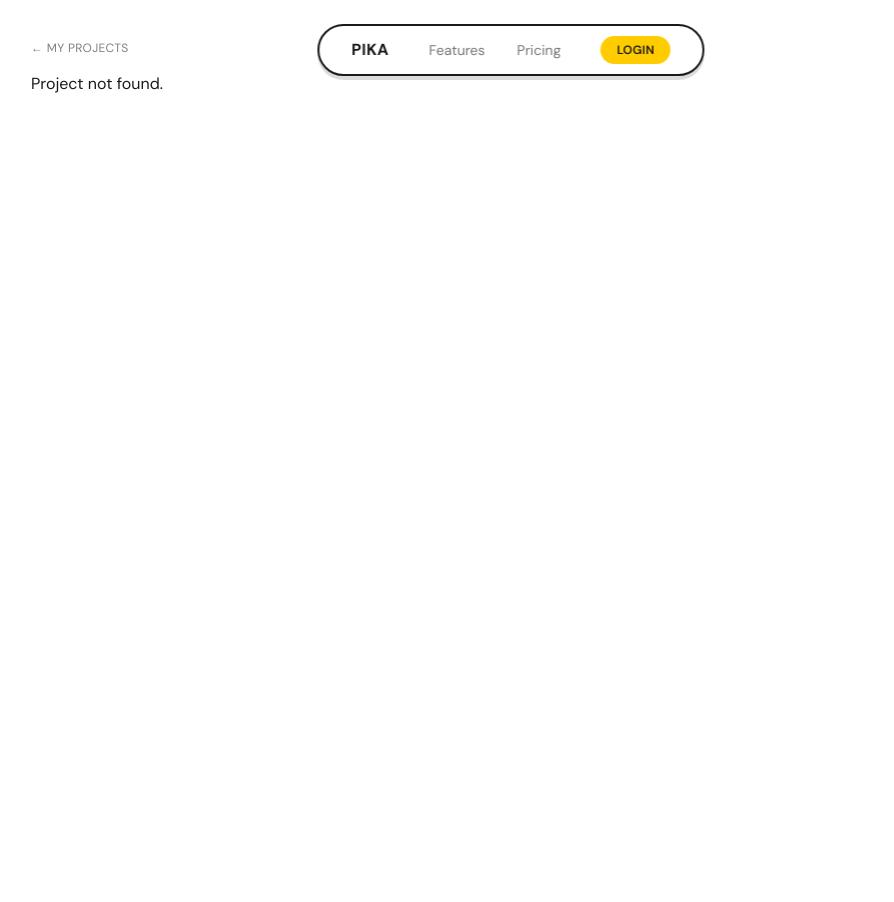
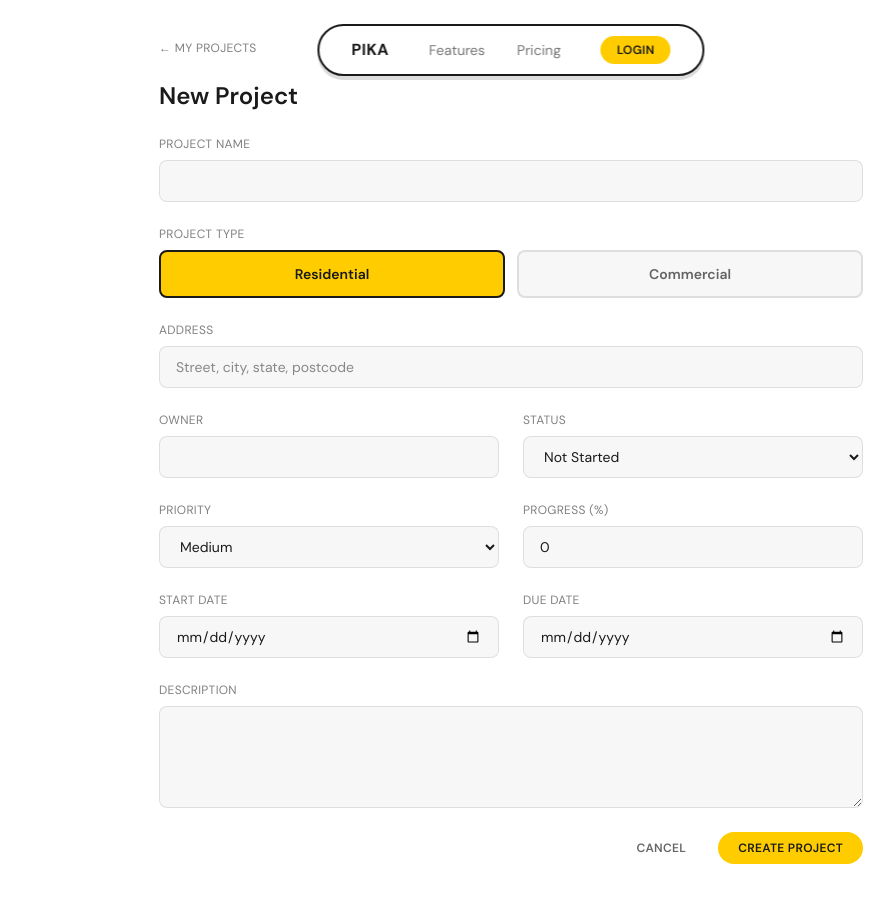
Before and after one commit to dwyaneramos/saasathon-2, a React (Vite) app in the folder client/: page /projects/new in a window 1280 px wide. Before the commit this address had no page. Shown: the whole page, without its empty margins (129-1023 px from the left). Before the commit the page ends 800 px from the top, so only its background shows below. Built offline with nearby package versions, Linux system fonts and the light colour scheme.

Commit message:
feat: added form

```diff
--- a/client/src/App.tsx
+++ b/client/src/App.tsx
@@ -1,5 +1,6 @@
 import { Route, Routes } from 'react-router-dom'
 import LandingPage from './pages/LandingPage'
+import NewProjectPage from './pages/NewProjectPage'
 import ProjectOverviewPage from './pages/ProjectOverviewPage'
 import ProjectsPage from './pages/ProjectsPage'
 
@@ -31,6 +32,7 @@ function App() {
       <Routes>
         <Route path="/" element={<LandingPage />} />
         <Route path="/projects" element={<ProjectsPage />} />
+        <Route path="/projects/new" element={<NewProjectPage />} />
         <Route path="/projects/:id" element={<ProjectOverviewPage />} />
       </Routes>
     </div>
--- a/client/src/data/projects.ts
+++ b/client/src/data/projects.ts
@@ -1,3 +1,5 @@
+export type ProjectType = 'Residential' | 'Commercial'
+
 export interface Project {
   id: string
   name: string
@@ -8,6 +10,8 @@ export interface Project {
   dueDate: string
   progress: string
   description: string
+  type: ProjectType
+  address: string
 }
 
 export const MY_PROJECTS: Project[] = [
@@ -22,6 +26,8 @@ export const MY_PROJECTS: Project[] = [
     progress: '62%',
     description:
       'A redesign of the onboarding flow to reduce drop-off during signup. Covers new wireframes, updated copy, and an A/B test plan against the current flow.',
+    type: 'Commercial',
+    address: '120 Market St, San Francisco, CA 94105',
   },
   {
     id: 'p2',
@@ -34,6 +40,8 @@ export const MY_PROJECTS: Project[] = [
     progress: '38%',
     description:
       'Migrating the authentication service to the new identity provider. Includes token refresh handling, session migration, and rollback plan.',
+    type: 'Residential',
+    address: '48 Elm Grove, Austin, TX 78704',
   },
   {
     id: 'p3',
@@ -46,6 +54,8 @@ export const MY_PROJECTS: Project[] = [
     progress: '81%',
     description:
       'Vendor contract renewal for the analytics platform. Waiting on legal review before the final signature; budget already approved.',
+    type: 'Commercial',
+    address: '900 W Madison St, Chicago, IL 60607',
   },
 ]
 
@@ -61,11 +71,18 @@ export const SHARED_PROJECTS: Project[] = [
     progress: '20%',
     description:
       'Shared workspace for the Q4 marketing campaign. Includes asset requests, copy drafts, and a shared calendar of publish dates.',
+    type: 'Residential',
+    address: '15 Harbor View Rd, Seattle, WA 98121',
   },
 ]
 
-export const ALL_PROJECTS: Project[] = [...MY_PROJECTS, ...SHARED_PROJECTS]
+export function getProjectById(id: string): Project | undefined {
+  return [...MY_PROJECTS, ...SHARED_PROJECTS].find((project) => project.id === id)
+}
 
-export function getProjectById(id: string): Project | undefined {
-  return ALL_PROJECTS.find((project) => project.id === id)
+// In-memory only until there's a backend: new projects are lost on reload.
+export function addProject(project: Omit<Project, 'id'>): Project {
+  const created: Project = { ...project, id: `p${Date.now()}` }
+  MY_PROJECTS.push(created)
+  return created
 }
--- /dev/null
+++ b/client/src/pages/NewProjectPage.tsx
@@ -0,0 +1,242 @@
+import { useState, type FormEvent, type ReactNode } from 'react'
+import { Link, useNavigate } from 'react-router-dom'
+import { addProject, type ProjectType } from '../data/projects'
+
+const STATUSES = ['Not Started', 'In Progress', 'On Track', 'At Risk', 'Completed']
+const PRIORITIES = ['Low', 'Medium', 'High']
+const PROJECT_TYPES: ProjectType[] = ['Residential', 'Commercial']
+
+const labelClass = 'font-[DM_Sans] text-xs uppercase tracking-wide text-black/50'
+const inputClass =
+  'w-full rounded-lg border border-black/10 bg-black/[0.03] px-4 py-2.5 font-[DM_Sans] text-sm text-[#1a1a1a] outline-none transition-colors focus:border-[#E3350D] focus:bg-white'
+
+// Matches the display format used by the existing projects, e.g. "Sep 12, 2026".
+function formatDate(isoDate: string): string {
+  const [year, month, day] = isoDate.split('-').map(Number)
+  return new Date(year, month - 1, day).toLocaleDateString('en-US', {
+    month: 'short',
+    day: 'numeric',
+    year: 'numeric',
+  })
+}
+
+interface FieldProps {
+  label: string
+  htmlFor?: string
+  className?: string
+  children: ReactNode
+}
+
+function Field({ label, htmlFor, className = '', children }: FieldProps) {
+  return (
+    <div className={`flex flex-col gap-2 ${className}`}>
+      <label htmlFor={htmlFor} className={labelClass}>
+        {label}
+      </label>
+      {children}
+    </div>
+  )
+}
+
+function NewProjectPage() {
+  const navigate = useNavigate()
+  const [name, setName] = useState('')
+  const [type, setType] = useState<ProjectType>('Residential')
+  const [address, setAddress] = useState('')
+  const [status, setStatus] = useState(STATUSES[0])
+  const [owner, setOwner] = useState('')
+  const [priority, setPriority] = useState('Medium')
+  const [startDate, setStartDate] = useState('')
+  const [dueDate, setDueDate] = useState('')
+  const [progress, setProgress] = useState('0')
+  const [description, setDescription] = useState('')
+  const [error, setError] = useState('')
+
+  function handleSubmit(event: FormEvent<HTMLFormElement>) {
+    event.preventDefault()
+    if (dueDate < startDate) {
+      setError('Due date must be on or after the start date.')
+      return
+    }
+
+    const project = addProject({
+      name: name.trim(),
+      type,
+      address: address.trim(),
+      status,
+      owner: owner.trim(),
+      priority,
+      startDate: formatDate(startDate),
+      dueDate: formatDate(dueDate),
+      progress: `${progress}%`,
+      description: description.trim(),
+    })
+    navigate(`/projects/${project.id}`)
+  }
+
+  return (
+    <div className="mx-auto flex min-h-svh max-w-3xl flex-col gap-6 px-8 py-10">
+      <Link
+        to="/projects"
+        className="self-start font-[DM_Sans] text-xs uppercase tracking-wide text-black/50 hover:text-black"
+      >
+        ← My Projects
+      </Link>
+
+      <h1 className="font-[DM_Sans] text-2xl font-semibold text-[#1a1a1a]">New Project</h1>
+
+      <form onSubmit={handleSubmit} className="grid grid-cols-1 gap-6 sm:grid-cols-2">
+        <Field label="Project Name" htmlFor="name" className="sm:col-span-2">
+          <input
+            id="name"
+            required
+            value={name}
+            onChange={(e) => setName(e.target.value)}
+            className={inputClass}
+          />
+        </Field>
+
+        <fieldset className="flex flex-col gap-2 sm:col-span-2">
+          <legend className={`${labelClass} mb-2`}>Project Type</legend>
+          <div className="flex gap-3">
+            {PROJECT_TYPES.map((option) => (
+              <label
+                key={option}
+                className={`flex-1 cursor-pointer rounded-lg border-2 px-4 py-3 text-center font-[DM_Sans] text-sm font-semibold transition-colors ${
+                  type === option
+                    ? 'border-[#1a1a1a] bg-[#FFCC00] text-[#1a1a1a]'
+                    : 'border-black/10 bg-black/[0.03] text-black/60 hover:bg-black/[0.05]'
+                }`}
+              >
+                <input
+                  type="radio"
+                  name="type"
+                  value={option}
+                  checked={type === option}
+                  onChange={() => setType(option)}
+                  className="sr-only"
+                />
+                {option}
+              </label>
+            ))}
+          </div>
+        </fieldset>
+
+        <Field label="Address" htmlFor="address" className="sm:col-span-2">
+          <input
+            id="address"
+            required
+            autoComplete="street-address"
+            placeholder="Street, city, state, postcode"
+            value={address}
+            onChange={(e) => setAddress(e.target.value)}
+            className={inputClass}
+          />
+        </Field>
+
+        <Field label="Owner" htmlFor="owner">
+          <input
+            id="owner"
+            required
+            value={owner}
+            onChange={(e) => setOwner(e.target.value)}
+            className={inputClass}
+          />
+        </Field>
+
+        <Field label="Status" htmlFor="status">
+          <select
+            id="status"
+            value={status}
+            onChange={(e) => setStatus(e.target.value)}
+            className={inputClass}
+          >
+            {STATUSES.map((option) => (
+              <option key={option}>{option}</option>
+            ))}
+          </select>
+        </Field>
+
+        <Field label="Priority" htmlFor="priority">
+          <select
+            id="priority"
+            value={priority}
+            onChange={(e) => setPriority(e.target.value)}
+            className={inputClass}
+          >
+            {PRIORITIES.map((option) => (
+              <option key={option}>{option}</option>
+            ))}
+          </select>
+        </Field>
+
+        <Field label="Progress (%)" htmlFor="progress">
+          <input
+            id="progress"
+            type="number"
+            required
+            min={0}
+            max={100}
+            value={progress}
+            onChange={(e) => setProgress(e.target.value)}
+            className={inputClass}
+          />
+        </Field>
+
+        <Field label="Start Date" htmlFor="startDate">
+          <input
+            id="startDate"
+            type="date"
+            required
+            value={startDate}
+            onChange={(e) => setStartDate(e.target.value)}
+            className={inputClass}
+          />
+        </Field>
+
+        <Field label="Due Date" htmlFor="dueDate">
+          <input
+            id="dueDate"
+            type="date"
+            required
+            min={startDate || undefined}
+            value={dueDate}
+            onChange={(e) => setDueDate(e.target.value)}
+            className={inputClass}
+          />
+        </Field>
+
+        <Field label="Description" htmlFor="description" className="sm:col-span-2">
+          <textarea
+            id="description"
+            rows={4}
+            value={description}
+            onChange={(e) => setDescription(e.target.value)}
+            className={`${inputClass} resize-y`}
+          />
+        </Field>
+
+        {error && (
+          <p className="font-[DM_Sans] text-sm text-[#E3350D] sm:col-span-2">{error}</p>
+        )}
+
+        <div className="flex justify-end gap-3 sm:col-span-2">
+          <Link
+            to="/projects"
+            className="rounded-full px-5 py-2 font-[DM_Sans] text-xs font-semibold uppercase tracking-wide text-black/60 hover:text-black"
+          >
+            Cancel
+          </Link>
+          <button
+            type="submit"
+            className="rounded-full bg-[#FFCC00] px-5 py-2 font-[DM_Sans] text-xs font-semibold uppercase tracking-wide text-[#1a1a1a] transition-colors hover:bg-[#E3350D] hover:text-white"
+          >
+            Create Project
+          </button>
+        </div>
+      </form>
+    </div>
+  )
+}
+
+export default NewProjectPage
--- a/client/src/pages/ProjectOverviewPage.tsx
+++ b/client/src/pages/ProjectOverviewPage.tsx
@@ -63,6 +63,12 @@ function ProjectOverviewPage() {
 
         <div className="w-80 shrink-0 rounded-lg border border-black/10 bg-black/[0.03] p-6">
           <span className="font-[DM_Sans] text-xs uppercase tracking-wide text-black/50">
+            {project.type}
+          </span>
+          <p className="mt-3 mb-6 font-[DM_Sans] text-sm leading-relaxed text-[#1a1a1a]">
+            {project.address}
+          </p>
+          <span className="font-[DM_Sans] text-xs uppercase tracking-wide text-black/50">
             Description
           </span>
           <p className="mt-3 font-[DM_Sans] text-sm leading-relaxed text-[#1a1a1a]">
--- a/client/src/pages/ProjectsPage.tsx
+++ b/client/src/pages/ProjectsPage.tsx
@@ -1,12 +1,8 @@
 import type { ReactNode } from 'react'
-import { Link } from 'react-router-dom'
+import { Link, useNavigate } from 'react-router-dom'
 import AddProjectCard from '../components/AddProjectCard'
 import ProjectCard from '../components/ProjectCard'
 import { MY_PROJECTS, SHARED_PROJECTS, type Project } from '../data/projects'
-
-function handleAddProject() {
-  console.log('Add project clicked')
-}
 
 interface ProjectSectionProps {
   title: string
@@ -31,6 +27,8 @@ function ProjectSection({ title, projects, trailingSlot }: ProjectSectionProps)
 }
 
 function ProjectsPage() {
+  const navigate = useNavigate()
+
   return (
     <div className="mx-auto flex min-h-svh max-w-5xl flex-col gap-4 px-8 py-10">
       <Link
@@ -44,7 +42,7 @@ function ProjectsPage() {
         <ProjectSection
           title="My Projects"
           projects={MY_PROJECTS}
-          trailingSlot={<AddProjectCard onClick={handleAddProject} />}
+          trailingSlot={<AddProjectCard onClick={() => navigate('/projects/new')} />}
         />
 
         <ProjectSection title="Shared Projects" projects={SHARED_PROJECTS} />
```
